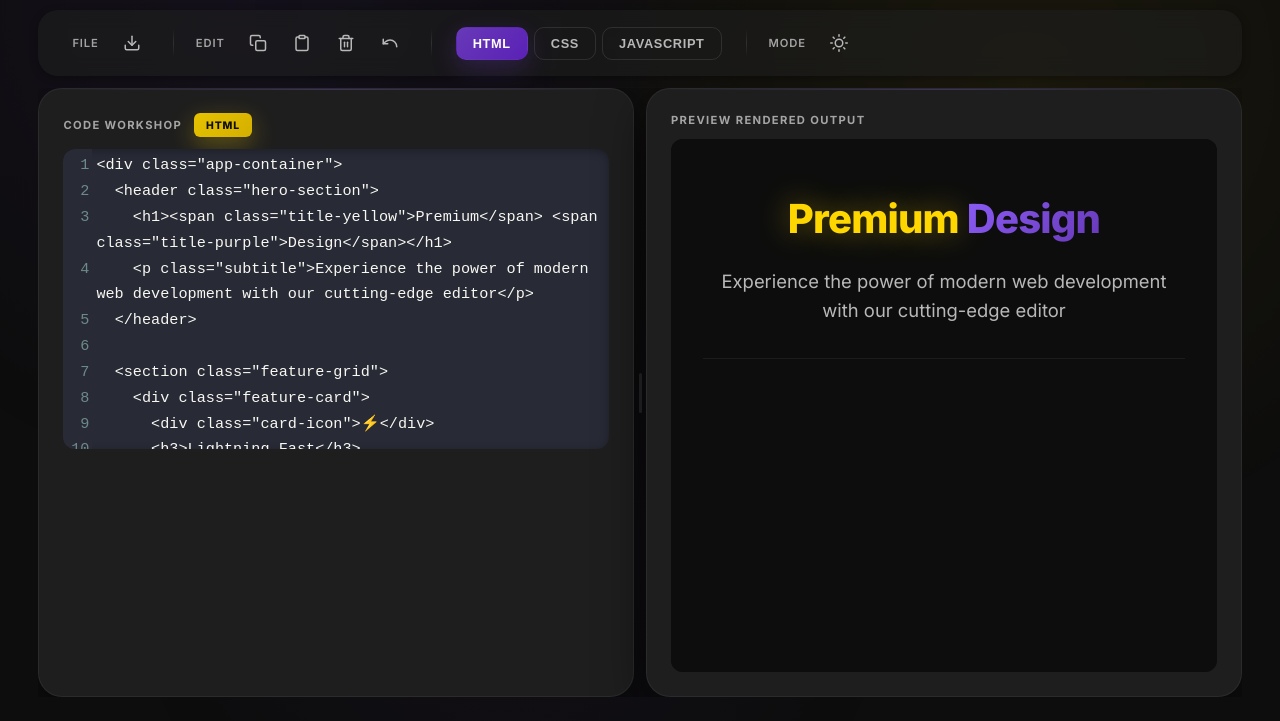
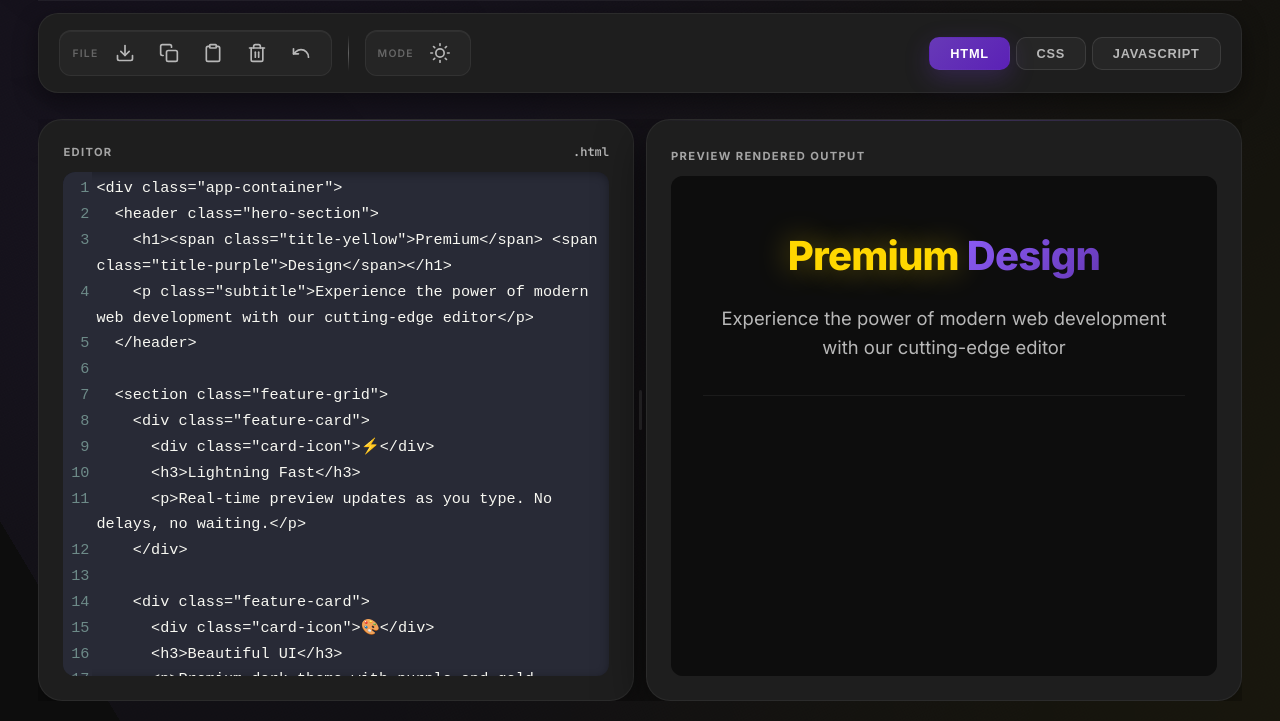
Before and after one commit to piyushdoorwar/html-preview, a plain HTML site: page index.html in a window 1280 px wide. Shown: the part 79-800 px from the top of the page. Drawn offline with nearby package versions, Linux system fonts and the light colour scheme; a web font is replaced by a local one.

Commit message:
UI improvements and color scheme changes

```diff
--- a/index.html
+++ b/index.html
@@ -3,7 +3,7 @@
   <head>
     <meta charset="UTF-8" />
     <meta name="viewport" content="width=device-width, initial-scale=1.0" />
-    <title>HTML Preview Studio</title>
+    <title>HTML Preview</title>
     <link rel="icon" type="image/svg+xml" href="favicon.svg" />
     <link rel="stylesheet" href="styles.css" />
     <link rel="stylesheet" href="https://cdnjs.cloudflare.com/ajax/libs/codemirror/5.65.16/codemirror.min.css" />
@@ -21,11 +21,10 @@
           <h1><span class="title-yellow">HTML</span> <span class="title-purple">Preview</span></h1>
         </div>
       </header>
-      <div class="header-separator"></div>
 
-      <div class="main-toolbar">
-        <div class="toolbar-section">
-          <span class="toolbar-section-label">FILE</span>
+      <div class="toolbar">
+        <div class="toolbar-group">
+          <span class="toolbar-label">FILE</span>
           <button id="download-zip" class="toolbar-btn" data-tooltip="Download ZIP">
             <svg width="18" height="18" viewBox="0 0 24 24" fill="none" stroke="currentColor" stroke-width="2" stroke-linecap="round" stroke-linejoin="round">
               <path d="M21 15v4a2 2 0 0 1-2 2H5a2 2 0 0 1-2-2v-4"></path>
@@ -33,12 +32,6 @@
               <line x1="12" y1="15" x2="12" y2="3"></line>
             </svg>
           </button>
-        </div>
-
-        <div class="toolbar-divider"></div>
-
-        <div class="toolbar-section">
-          <span class="toolbar-section-label">EDIT</span>
           <button id="copy-btn" class="toolbar-btn" data-tooltip="Copy code">
             <svg width="18" height="18" viewBox="0 0 24 24" fill="none" stroke="currentColor" stroke-width="2" stroke-linecap="round" stroke-linejoin="round">
               <rect x="9" y="9" width="13" height="13" rx="2" ry="2"></rect>
@@ -69,16 +62,8 @@
 
         <div class="toolbar-divider"></div>
 
-        <div class="toolbar-section toolbar-tabs">
-          <button class="tab-button active" data-target="html">HTML</button>
-          <button class="tab-button" data-target="css">CSS</button>
-          <button class="tab-button" data-target="script">JavaScript</button>
-        </div>
-
-        <div class="toolbar-divider"></div>
-
-        <div class="toolbar-section">
-          <span class="toolbar-section-label">MODE</span>
+        <div class="toolbar-group">
+          <span class="toolbar-label">MODE</span>
           <button id="theme-toggle" class="toolbar-btn" data-tooltip="Toggle dark/light mode">
             <svg class="sun-icon" width="18" height="18" viewBox="0 0 24 24" fill="none" stroke="currentColor" stroke-width="2" stroke-linecap="round" stroke-linejoin="round">
               <circle cx="12" cy="12" r="5"></circle>
@@ -96,15 +81,21 @@
             </svg>
           </button>
         </div>
+
+        <div class="toolbar-spacer"></div>
+
+        <div class="toolbar-tabs">
+          <button class="tab-button active" data-target="html">HTML</button>
+          <button class="tab-button" data-target="css">CSS</button>
+          <button class="tab-button" data-target="script">JavaScript</button>
+        </div>
       </div>
 
       <div class="panels">
         <section class="editor-panel">
           <div class="panel-header">
-            <div class="panel-header-left">
-              <span class="panel-title">CODE WORKSHOP</span>
-              <span class="language-label" id="language-label">HTML</span>
-            </div>
+            <span class="panel-title">EDITOR</span>
+            <span class="language-label" id="language-label">.html</span>
           </div>
           <div class="editor-stack">
             <textarea id="html" class="code-area" data-panel="html" spellcheck="false">&lt;div class="app-container"&gt;
--- a/script.js
+++ b/script.js
@@ -77,11 +77,11 @@ tabs.forEach((tab) => {
     // Update language label
     const languageLabel = document.getElementById('language-label');
     if (target === 'html') {
-      languageLabel.textContent = 'HTML';
+      languageLabel.textContent = '.html';
     } else if (target === 'css') {
-      languageLabel.textContent = 'CSS';
+      languageLabel.textContent = '.css';
     } else if (target === 'script') {
-      languageLabel.textContent = 'JAVASCRIPT';
+      languageLabel.textContent = '.js';
     }
 
     htmlEditor.getWrapperElement().style.display = target === 'html' ? 'block' : 'none';
--- a/styles.css
+++ b/styles.css
@@ -1,46 +1,62 @@
-@import url("https://fonts.googleapis.com/css2?family=Inter:wght@400;500;600;700;800&display=swap");
+@import url('https://fonts.googleapis.com/css2?family=Gilroy:wght@400;500;600;700;800&family=Inter:wght@400;500;600;700;800&family=JetBrains+Mono:wght@400;500;600;700&display=swap');
 
 :root {
-  /* Primary Colors */
-  --purple: #6739B7;
-  --purple-light: #8B5CF6;
-  --purple-dark: #5B21B6;
+  color-scheme: dark;
+  /* Premium Dark Theme Color Palette */
+  --bg: #0d0d0d;
+  --bg-secondary: #1a1a1a;
+  --panel-bg: #1e1e1e;
+  --panel-bg-elevated: #252525;
+  --border: rgba(255, 255, 255, 0.06);
+  --border-light: rgba(255, 255, 255, 0.1);
 
-  /* Secondary Colors */
-  --yellow: #E6C200;
-  --yellow-dark: #D4B000;
-  --yellow-light: #F5D742;
+  /* Primary Colors - Purple */
+  --accent-purple: #6739B7;
+  --accent-purple-light: #8B5CF6;
+  --accent-purple-dark: #5B21B6;
+
+  /* Secondary Colors - Yellow/Gold */
+  --accent-yellow: #FFD700;
+  --accent-yellow-dark: #FFC700;
+  --accent-yellow-light: #FFE55C;
 
   /* Additional Accents */
-  --green: #00D09C;
-  --pink: #FF6B9D;
-  --blue: #5DADE2;
-
-  /* Backgrounds */
-  --bg-primary: #0d0d0d;
-  --bg-secondary: #1a1a1a;
-  --bg-panel: #1e1e1e;
-  --bg-panel-elevated: #252525;
+  --accent-green: #00D09C;
+  --accent-pink: #FF6B9D;
+  --accent-blue: #5DADE2;
 
   /* Text Colors */
-  --text-primary: #FFFFFF;
+  --text: #FFFFFF;
   --text-secondary: #B8B8B8;
   --text-muted: rgba(255, 255, 255, 0.6);
   --text-disabled: rgba(255, 255, 255, 0.3);
 
-  /* Borders */
-  --border-default: rgba(255, 255, 255, 0.06);
-  --border-light: rgba(255, 255, 255, 0.1);
+  /* Shadows */
+  --shadow-sm: 0 2px 8px rgba(0, 0, 0, 0.3);
+  --shadow-md: 0 8px 24px rgba(0, 0, 0, 0.4);
+  --shadow-lg: 0 16px 48px rgba(0, 0, 0, 0.5);
+  --shadow-purple: 0 8px 24px rgba(103, 57, 183, 0.3);
+  --shadow-yellow: 0 8px 24px rgba(255, 215, 0, 0.3);
 
-  /* Shadows */
-  --shadow-small: 0 2px 8px rgba(0, 0, 0, 0.3);
-  --shadow-medium: 0 8px 24px rgba(0, 0, 0, 0.4);
-  --shadow-large: 0 16px 48px rgba(0, 0, 0, 0.5);
-  --shadow-purple-glow: 0 8px 24px rgba(103, 57, 183, 0.3);
-  --shadow-yellow-glow: 0 8px 24px rgba(255, 215, 0, 0.3);
+  /* Legacy variables for compatibility */
+  --purple: var(--accent-purple);
+  --purple-light: var(--accent-purple-light);
+  --purple-dark: var(--accent-purple-dark);
+  --yellow: var(--accent-yellow);
+  --yellow-dark: var(--accent-yellow-dark);
+  --yellow-light: var(--accent-yellow-light);
+  --green: var(--accent-green);
+  --pink: var(--accent-pink);
+  --blue: var(--accent-blue);
+  --bg-primary: var(--bg);
+  --bg-secondary: var(--bg-secondary);
+  --bg-panel: var(--panel-bg);
+  --bg-panel-elevated: var(--panel-bg-elevated);
+  --text-primary: var(--text);
+  --border-default: var(--border);
 
-  font-family: "Inter", -apple-system, BlinkMacSystemFont, "Segoe UI", sans-serif;
-  color: var(--text-primary);
+  font-family: 'Inter', -apple-system, BlinkMacSystemFont, 'Segoe UI', sans-serif;
+  color: var(--text);
 }
 
 * {
@@ -49,59 +65,68 @@
 
 body {
   margin: 0;
-  min-height: 100vh;
-  background: var(--bg-primary);
-  color: var(--text-primary);
+  height: 100vh;
+  overflow: hidden;
+  font-family: 'Inter', -apple-system, BlinkMacSystemFont, 'Segoe UI', sans-serif;
+  background: var(--bg);
+  color: var(--text);
+  -webkit-font-smoothing: antialiased;
+  -moz-osx-font-smoothing: grayscale;
   position: relative;
-  overflow-x: hidden;
 }
 
-/* Animated gradient background */
 body::before {
   content: '';
   position: fixed;
-  top: 0;
-  left: 0;
-  right: 0;
-  bottom: 0;
+  top: -50%;
+  left: -50%;
+  width: 200%;
+  height: 200%;
   background:
-    radial-gradient(circle at 20% 10%, rgba(103, 57, 183, 0.15), transparent 40%),
-    radial-gradient(circle at 80% 20%, rgba(255, 215, 0, 0.1), transparent 40%),
-    radial-gradient(circle at 40% 80%, rgba(103, 57, 183, 0.1), transparent 40%);
+    radial-gradient(circle at 20% 50%, rgba(103, 57, 183, 0.08) 0%, transparent 50%),
+    radial-gradient(circle at 80% 20%, rgba(255, 215, 0, 0.06) 0%, transparent 50%),
+    radial-gradient(circle at 40% 90%, rgba(139, 92, 246, 0.05) 0%, transparent 50%);
+  animation: gradientShift 20s ease infinite;
   z-index: 0;
   pointer-events: none;
-  animation: subtleGlow 20s ease-in-out infinite alternate;
 }
 
-@keyframes subtleGlow {
-  0% {
-    opacity: 0.5;
+@keyframes gradientShift {
+  0%, 100% {
+    transform: translate(0, 0) rotate(0deg);
   }
-  100% {
-    opacity: 1;
+  33% {
+    transform: translate(5%, -5%) rotate(60deg);
+  }
+  66% {
+    transform: translate(-5%, 5%) rotate(120deg);
   }
 }
 
 .app-shell {
+  position: relative;
+  z-index: 1;
+  height: 100vh;
+  display: flex;
+  flex-direction: column;
+  padding: 1.5rem clamp(1.5rem, 3vw, 2.5rem) 1.25rem;
   max-width: 1600px;
   margin: 0 auto;
-  padding: 1.5rem clamp(1.5rem, 3vw, 2.5rem) 1.5rem;
-  display: flex;
-  flex-direction: column;
-  height: 100vh;
-  position: relative;
-  z-index: 1;
+  gap: 0.75rem;
 }
 
 .app-header {
   display: flex;
-  align-items: center;
-  padding-bottom: 1.25rem;
+  align-items: flex-start;
+  padding-bottom: 1rem;
+  border-bottom: 1px solid var(--border);
+  gap: 0.5rem;
   flex-shrink: 0;
 }
 
 .header-content {
-  flex: 1;
+  display: flex;
+  flex-direction: column;
 }
 
 .app-header h1 {
@@ -109,20 +134,16 @@ body::before {
   font-size: 2rem;
   font-weight: 800;
   letter-spacing: -0.02em;
-  line-height: 1;
-}
-
-.title-yellow {
-  color: var(--yellow);
-  font-family: 'Inter', -apple-system, BlinkMacSystemFont, sans-serif;
-}
-
-.title-purple {
-  background: linear-gradient(135deg, var(--purple-light) 0%, var(--purple) 100%);
+  background: linear-gradient(135deg, var(--accent-yellow), var(--accent-purple-light));
   -webkit-background-clip: text;
   -webkit-text-fill-color: transparent;
   background-clip: text;
-  font-family: 'Inter', -apple-system, BlinkMacSystemFont, sans-serif;
+  font-family: 'Inter', sans-serif;
+}
+
+.title-yellow,
+.title-purple {
+  /* Gradient handled by parent h1 */
 }
 
 .header-separator {
@@ -133,64 +154,85 @@ body::before {
   flex-shrink: 0;
 }
 
-.main-toolbar {
+.toolbar {
   display: flex;
   align-items: center;
-  gap: 0;
-  padding: 0.875rem 1.5rem;
-  background: rgba(30, 30, 30, 0.6);
+  flex-wrap: wrap;
+  gap: 0.5rem;
+  padding: 1rem 1.25rem;
+  background: var(--panel-bg);
   border: 1px solid var(--border);
   border-radius: 20px;
-  margin-bottom: 0.75rem;
-  flex-shrink: 0;
-  box-shadow: var(--shadow-small);
-  backdrop-filter: blur(10px);
+  margin-bottom: 0.9rem;
+  box-shadow: var(--shadow-md);
+  backdrop-filter: blur(12px);
+  overflow: visible;
 }
 
-.toolbar-section {
+.toolbar-group {
   display: flex;
   align-items: center;
-  gap: 0.375rem;
-  padding: 0 0.625rem;
+  gap: 0.5rem;
+  padding: 0.25rem 0.75rem;
+  border-radius: 12px;
+  border: 1px solid var(--border);
+  background: rgba(255, 255, 255, 0.03);
+  box-shadow: inset 0 1px 0 rgba(255, 255, 255, 0.05);
 }
-
-.toolbar-section-label {
-  font-size: 0.7rem;
+.toolbar-label {
+  font-size: 0.65rem;
+  text-transform: uppercase;
+  letter-spacing: 0.12em;
+  color: var(--text-disabled);
   font-weight: 600;
-  letter-spacing: 0.08em;
-  color: var(--text-muted);
-  text-transform: uppercase;
-  margin-right: 0.5rem;
 }
 
 .toolbar-btn {
-  position: relative;
-  display: flex;
-  align-items: center;
-  justify-content: center;
-  width: 38px;
-  height: 38px;
-  border: none;
   background: transparent;
   color: var(--text-secondary);
   cursor: pointer;
   border-radius: 10px;
+  border: none;
+  min-width: 36px;
+  min-height: 36px;
+  padding: 0.5rem;
+  display: inline-flex;
+  align-items: center;
+  justify-content: center;
+  font-size: 0.85rem;
   transition: all 0.2s ease;
+  position: relative;
 }
 
 .toolbar-btn svg {
-  width: 18px;
-  height: 18px;
+  width: 20px;
+  height: 20px;
+}
+
+.text-icon {
+  font-size: 0.9rem;
+  font-weight: 700;
+  letter-spacing: 0.1em;
+  line-height: 1;
 }
 
 .toolbar-btn:hover {
-  background: rgba(139, 92, 246, 0.15);
-  color: var(--purple-light);
-  transform: translateY(-1px);
+  background: var(--accent-purple);
+  color: var(--text);
+  transform: translateY(-2px);
+  border-color: var(--accent-purple-light);
+  box-shadow: var(--shadow-purple);
 }
 
 .toolbar-btn:active {
   transform: translateY(0) scale(0.95);
+  box-shadow: var(--shadow-purple);
+}
+
+.toolbar-btn:disabled {
+  opacity: 0.3;
+  cursor: not-allowed;
+  pointer-events: none;
 }
 
 .toolbar-btn::after {
@@ -199,8 +241,8 @@ body::before {
   bottom: calc(100% + 8px);
   left: 50%;
   transform: translateX(-50%) translateY(4px);
-  padding: 0.5rem 0.875rem;
-  background: var(--bg-panel-elevated);
+  padding: 0.5rem 0.75rem;
+  background: var(--panel-bg-elevated);
   border: 1px solid var(--border-light);
   border-radius: 10px;
   color: var(--text);
@@ -211,7 +253,7 @@ body::before {
   visibility: hidden;
   transition: all 0.2s ease;
   z-index: 1000;
-  box-shadow: var(--shadow-medium);
+  box-shadow: var(--shadow-md);
   font-weight: 500;
 }
 
@@ -223,20 +265,47 @@ body::before {
 
 .toolbar-divider {
   width: 1px;
-  height: 28px;
-  background: linear-gradient(to bottom, transparent, var(--border-light), transparent);
-  margin: 0 0.75rem;
+  height: 36px;
+  background: linear-gradient(to bottom, transparent, rgba(255, 255, 255, 0.3), transparent);
+  margin: 0 0.5rem;
+}
+
+.toolbar-spacer {
+  flex: 1;
 }
 
 .toolbar-tabs {
   display: flex;
-  gap: 0.375rem;
-  padding: 0 0.75rem;
+  gap: 0.35rem;
+  align-items: center;
 }
 
 .toolbar-tabs .tab-button {
-  padding: 0.5rem 1rem;
+  padding: 0.5rem 1.25rem;
+  border-radius: 10px;
+  border: 1px solid var(--border-light);
+  background: rgba(255, 255, 255, 0.04);
+  color: var(--text-secondary);
   font-size: 0.8rem;
+  font-weight: 600;
+  text-transform: uppercase;
+  letter-spacing: 0.06em;
+  cursor: pointer;
+  transition: all 0.2s ease;
+}
+
+.tab-button:hover {
+  background: rgba(103, 57, 183, 0.15);
+  border-color: var(--accent-purple);
+  color: var(--text);
+  transform: translateY(-1px);
+}
+
+.tab-button.active {
+  background: linear-gradient(135deg, var(--accent-purple), var(--accent-purple-dark));
+  border-color: transparent;
+  color: var(--text);
+  box-shadow: var(--shadow-purple);
 }
 
 .resizer {
@@ -261,14 +330,14 @@ body::before {
 }
 
 .resizer:hover::before {
-  background: var(--purple);
+  background: var(--accent-purple);
   height: 60px;
-  box-shadow: var(--shadow-purple-glow);
+  box-shadow: var(--shadow-purple);
 }
 
 .resizer.resizing::before {
-  background: var(--yellow);
-  box-shadow: var(--shadow-yellow-glow);
+  background: var(--accent-yellow);
+  box-shadow: var(--shadow-yellow);
 }
 
 .panels {
@@ -283,11 +352,11 @@ body::before {
 
 .editor-panel,
 .preview-panel {
-  background: var(--bg-panel);
+  background: var(--panel-bg);
   border-radius: 24px;
-  border: 1px solid var(--border-default);
-  padding: 24px;
-  box-shadow: var(--shadow-large);
+  border: 1px solid var(--border);
+  padding: 1.5rem;
+  box-shadow: var(--shadow-lg);
   position: relative;
   overflow: hidden;
   flex: 1;
@@ -304,7 +373,7 @@ body::before {
   left: 0;
   right: 0;
   height: 1px;
-  background: linear-gradient(90deg, transparent, var(--purple-light), transparent);
+  background: linear-gradient(90deg, transparent, var(--accent-purple-light), transparent);
   opacity: 0.3;
 }
 
@@ -313,12 +382,6 @@ body::before {
   justify-content: space-between;
   align-items: center;
   margin-bottom: 0.75rem;
-}
-
-.panel-header-left {
-  display: flex;
-  align-items: center;
-  gap: 0.75rem;
 }
 
 .panel-title {
@@ -330,15 +393,10 @@ body::before {
 }
 
 .language-label {
-  background: linear-gradient(135deg, var(--yellow), var(--yellow-dark));
-  color: var(--bg-primary);
-  padding: 0.35rem 0.75rem;
-  border-radius: 6px;
-  font-size: 0.65rem;
-  font-weight: 800;
-  text-transform: uppercase;
-  letter-spacing: 0.08em;
-  box-shadow: var(--shadow-yellow-glow);
+  font-size: 0.75rem;
+  font-weight: 600;
+  color: var(--text-secondary);
+  font-family: 'JetBrains Mono', 'Courier New', monospace;
 }
 
 .tab-button {
@@ -356,17 +414,17 @@ body::before {
 }
 
 .tab-button:hover {
-  background: rgba(103, 57, 183, 0.1);
-  border-color: var(--purple);
-  color: var(--text-primary);
-  transform: translateY(-1px);
+  background: rgba(103, 57, 183, 0.15);
+  border-color: var(--accent-purple);
+  color: var(--text);
+  transform: translateY(-2px);
 }
 
 .tab-button.active {
-  background: linear-gradient(135deg, var(--purple), var(--purple-dark));
+  background: linear-gradient(135deg, var(--accent-purple), var(--accent-purple-dark));
   border-color: transparent;
-  color: var(--text-primary);
-  box-shadow: var(--shadow-purple-glow);
+  color: var(--text);
+  box-shadow: var(--shadow-purple);
 }
 
 #theme-toggle .sun-icon,
@@ -389,12 +447,12 @@ body::before {
 }
 
 .toast {
-  background: var(--bg-panel-elevated);
-  border: 1px solid var(--purple);
+  background: var(--panel-bg-elevated);
+  border: 1px solid var(--accent-purple);
   border-radius: 12px;
-  padding: 14px 24px;
-  color: var(--text-primary);
-  box-shadow: var(--shadow-purple-glow);
+  padding: 0.875rem 1.5rem;
+  color: var(--text);
+  box-shadow: var(--shadow-purple);
   animation: slideIn 0.3s ease, fadeOut 0.3s ease 2.7s;
   min-width: 200px;
   backdrop-filter: blur(10px);
@@ -432,11 +490,11 @@ body::before {
   min-height: 400px;
   background: rgba(0, 0, 0, 0.5);
   border-radius: 12px;
-  border: 1px solid var(--purple);
-  color: var(--text-primary);
-  font-family: "JetBrains Mono", "Fira Code", monospace;
+  border: 1px solid var(--accent-purple);
+  color: var(--text);
+  font-family: 'JetBrains Mono', 'Fira Code', monospace;
   font-size: 0.95rem;
-  padding: 16px;
+  padding: 1rem;
   line-height: 1.6;
   resize: vertical;
 }
@@ -451,19 +509,24 @@ body::before {
 
 .CodeMirror {
   width: 100%;
-  height: 100%;
+  flex: 1;
+  min-height: 0;
   background: rgba(0, 0, 0, 0.4);
   border-radius: 12px;
-  border: 1px solid var(--purple);
-  font-family: "JetBrains Mono", "Fira Code", monospace;
+  border: 1px solid var(--accent-purple);
+  font-family: 'JetBrains Mono', 'Fira Code', monospace;
   font-size: 0.95rem;
   line-height: 1.7;
   box-shadow: inset 0 2px 8px rgba(0, 0, 0, 0.3);
 }
 
+.CodeMirror-scroll {
+  min-height: 100%;
+}
+
 .CodeMirror-gutters {
   background: rgba(0, 0, 0, 0.3);
-  border-right: 1px solid var(--border-default);
+  border-right: 1px solid var(--border);
   border-radius: 12px 0 0 12px;
 }
 
@@ -492,18 +555,18 @@ body::before {
 
 .CodeMirror-vscrollbar::-webkit-scrollbar-thumb,
 .CodeMirror-hscrollbar::-webkit-scrollbar-thumb {
-  background: linear-gradient(135deg, var(--purple), var(--purple-dark));
+  background: linear-gradient(135deg, var(--accent-purple), var(--accent-purple-dark));
   border-radius: 10px;
 }
 
 .CodeMirror-vscrollbar::-webkit-scrollbar-thumb:hover,
 .CodeMirror-hscrollbar::-webkit-scrollbar-thumb:hover {
-  background: linear-gradient(135deg, var(--purple-light), var(--purple));
+  background: linear-gradient(135deg, var(--accent-purple-light), var(--accent-purple));
 }
 
 /* CodeMirror cursor color */
 .CodeMirror-cursor {
-  border-left: 2px solid var(--yellow) !important;
+  border-left: 2px solid var(--accent-yellow) !important;
 }
 
 /* CodeMirror selection */
@@ -544,7 +607,7 @@ body::before {
 }
 
 ::-webkit-scrollbar-thumb {
-  background: linear-gradient(135deg, var(--purple), var(--purple-dark));
+  background: linear-gradient(135deg, var(--accent-purple), var(--accent-purple-dark));
   border-radius: 10px;
   border: 2px solid var(--bg-secondary);
 }
```
Also changed, not shown: favicon.svg.
